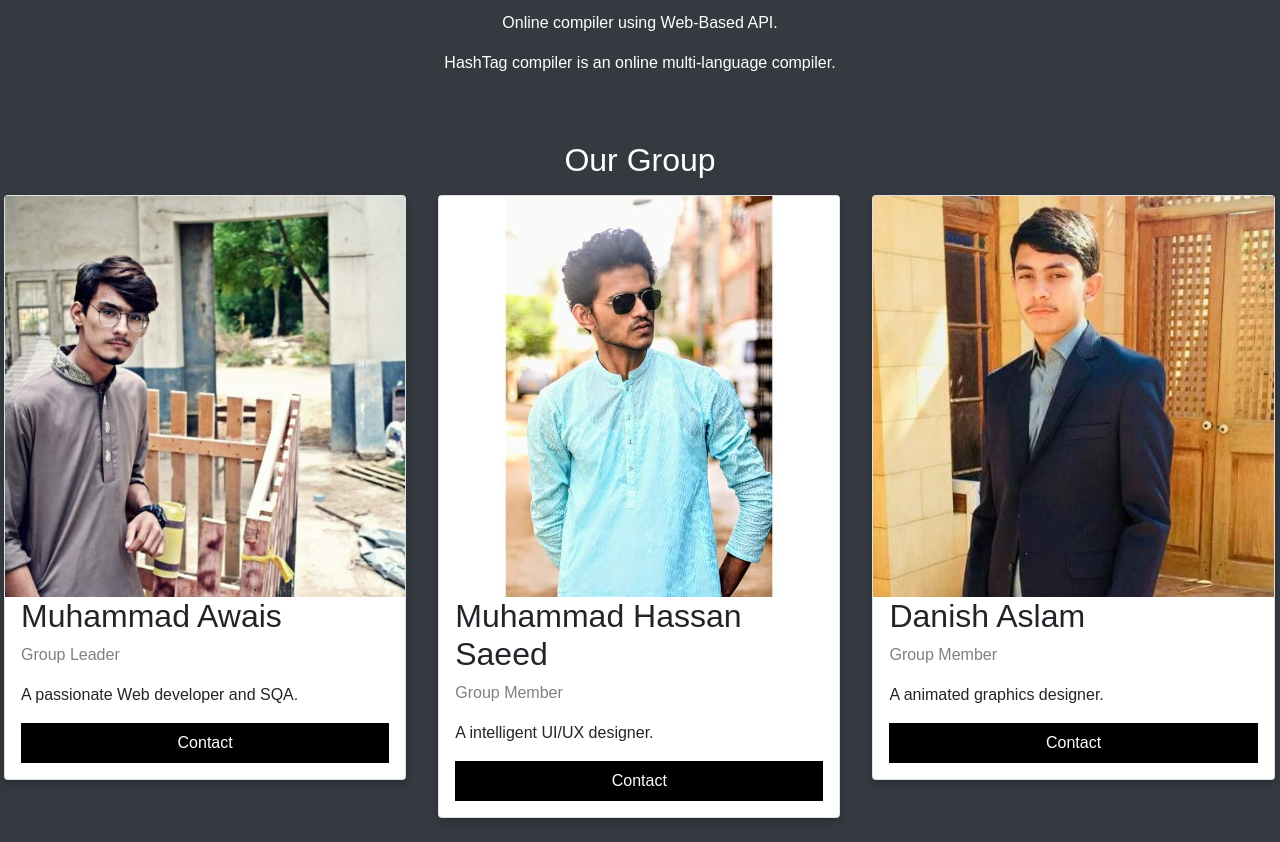
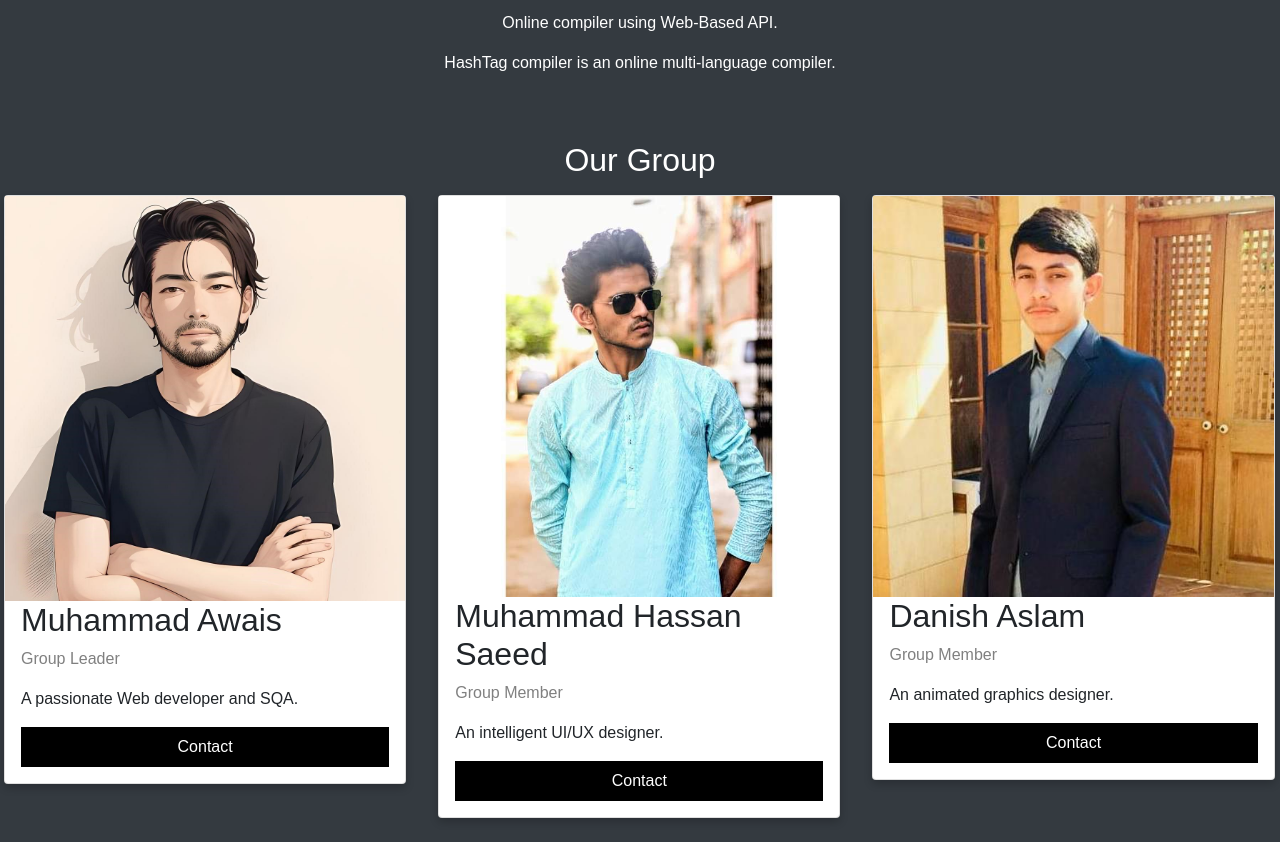
Before and after one commit to Muhammad-Awais-Arain/HashTag-Compiler, a PHP site: page /aboutus.html in a window 1280 px wide. Shown: the part 191-1033 px from the top of the page. Run offline with PHP 8.4, Linux system fonts and the light colour scheme.

Commit message:
Added my picture

```diff
--- a/aboutus.html
+++ b/aboutus.html
@@ -49,42 +49,40 @@
   <p>HashTag compiler is an online multi-language compiler.</p>
 </div>
 
-<h2 style="text-align:center; color: white;">Our Group</h2>
+<h2 style="text-align:center; color:white;">Our Group</h2>
 <div class="row">
   <div class="column">
     <div class="card">
-      <img src="Awais.jpg" alt="Awais" style="width:100%">
+      <img src="awais.jpg" alt="Awais">
       <div class="container">
         <h2>Muhammad Awais</h2>
         <p class="title">Group Leader</p>
         <p>A passionate Web developer and SQA.</p>
-
-        <p><button class="button" onclick="location.href='muhammadawais49451.wordpress.com'">Contact</button></p>
+        <p><button class="button" onclick="location.href='https://muhammadawais49451.wordpress.com'">Contact</button></p>
       </div>
     </div>
   </div>
 
   <div class="column">
     <div class="card">
-      <img src="Hassan.jpg" alt="Hassan" style="width:100%">
+      <img src="Hassan.jpg" alt="Hassan">
       <div class="container">
         <h2>Muhammad Hassan Saeed</h2>
         <p class="title">Group Member</p>
-        <p>A intelligent UI/UX designer.</p>
-            <p><button class="button" onclick="location.href='https://muhammadhassansaeed49479.wordpress.com/'">Contact</button></p>
+        <p>An intelligent UI/UX designer.</p>
+        <p><button class="button" onclick="location.href='https://muhammadhassansaeed49479.wordpress.com/'">Contact</button></p>
       </div>
     </div>
   </div>
 
   <div class="column">
     <div class="card">
-      <img src="Danish.jpg" alt="Danish" style="width:100%">
+      <img src="Danish.jpg" alt="Danish">
       <div class="container">
         <h2>Danish Aslam</h2>
         <p class="title">Group Member</p>
-        <p>A animated graphics designer.</p>
-
-       <p><button class="button" onclick="location.href='https://danishaslam49635.wordpress.com/'">Contact</button></p>
+        <p>An animated graphics designer.</p>
+        <p><button class="button" onclick="location.href='https://danishaslam49635.wordpress.com/'">Contact</button></p>
       </div>
     </div>
   </div>
```
Also changed, not shown: aboutus.php (+8 -13 lines), awais.jpg.
